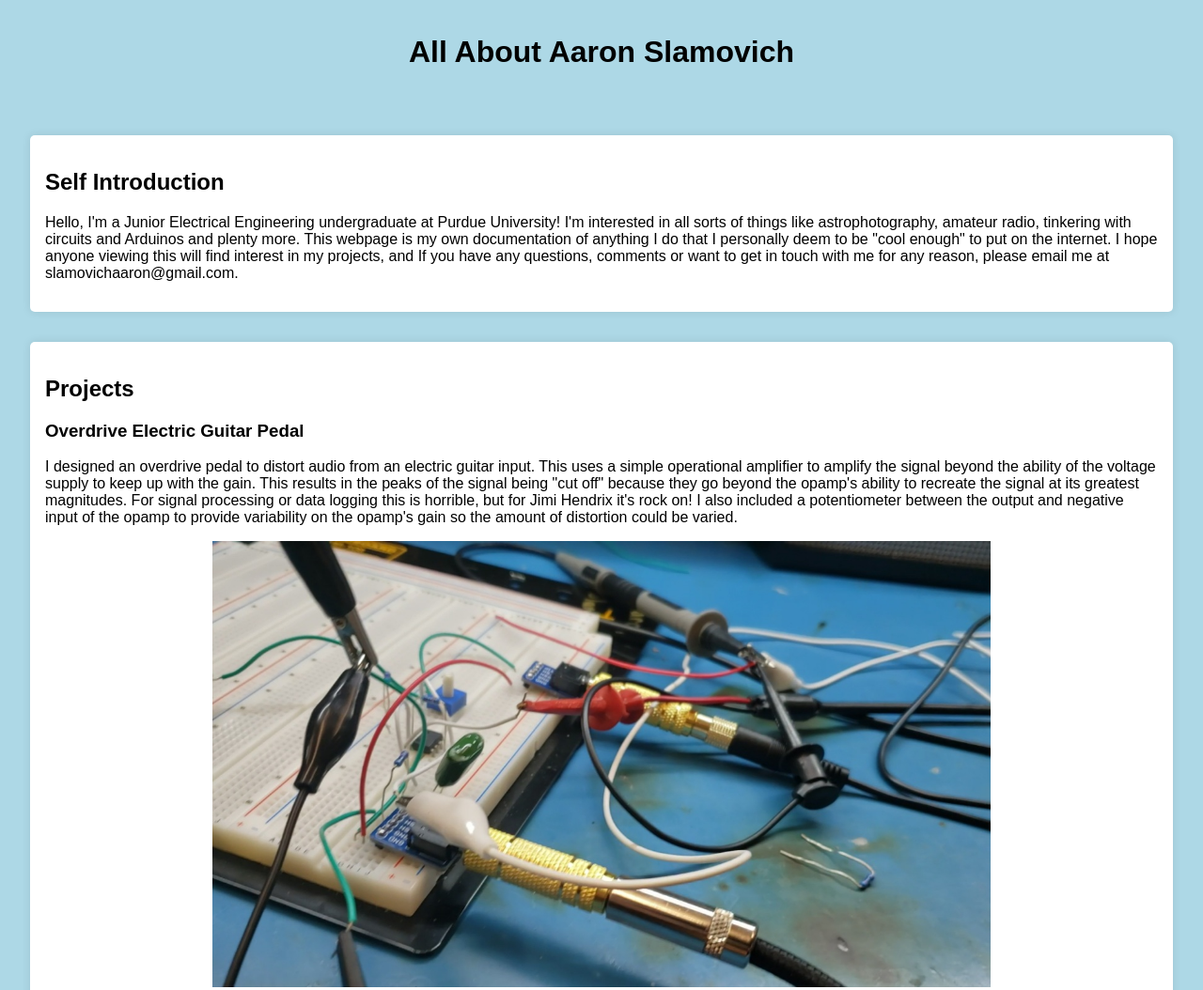
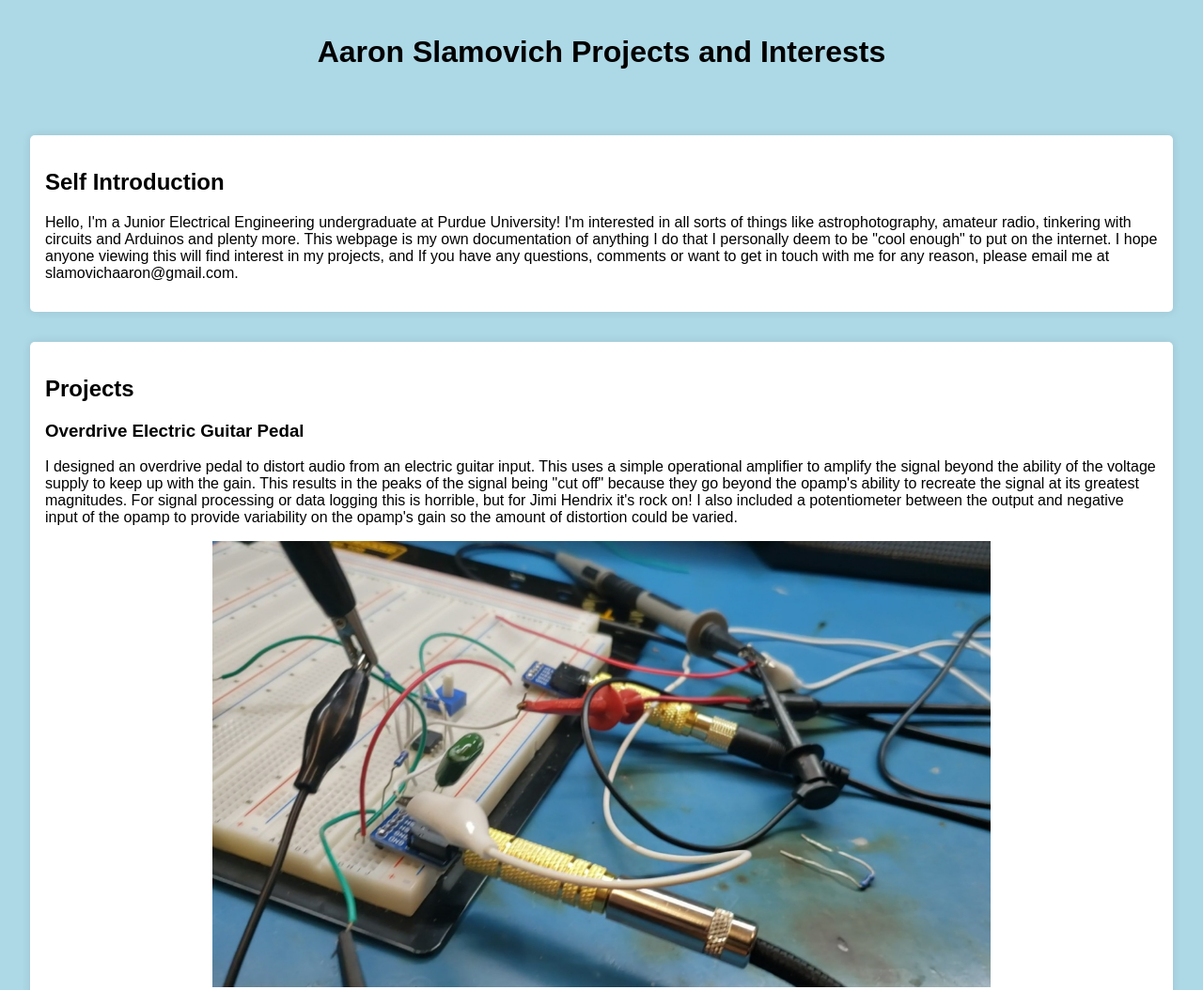
Before and after one commit to aaronSlamovich/aaronSlamovich, a plain HTML site: page index.html in a window 1280 px wide. Shown: the top 1054 px of the page at 94% size. Drawn offline with Linux system fonts and the light colour scheme.

Commit message:
renamed site

```diff
--- a/index.html
+++ b/index.html
@@ -8,7 +8,7 @@
 </head>
 <body>
     <header>
-        <h1>All About Aaron Slamovich</h1>
+        <h1>Aaron Slamovich Projects and Interests</h1>
     </header>
     <section>
         <h2>Self Introduction</h2>
```
